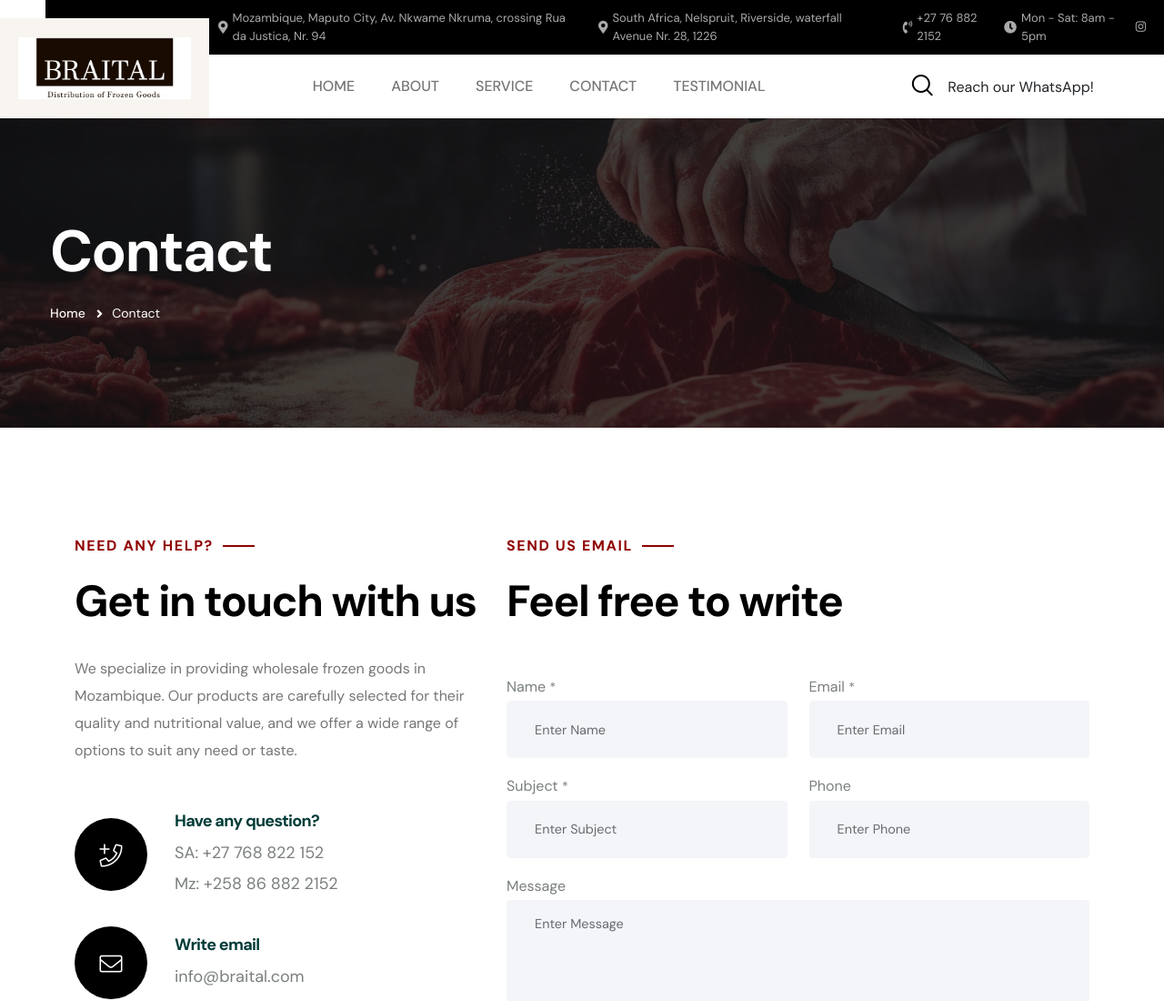
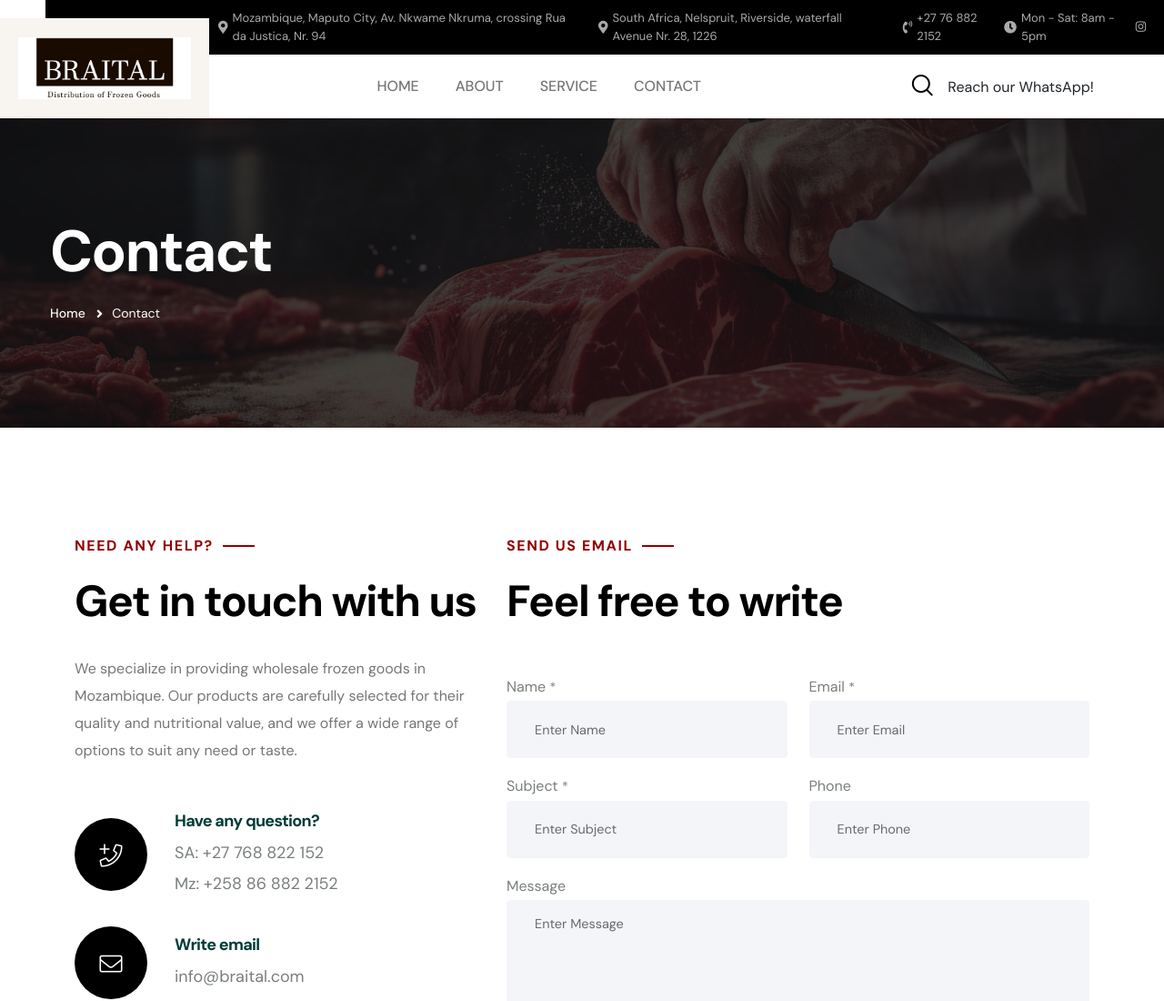
Before and after one commit to lopesaiton803/carnes, a plain HTML site: page page-contact.html in a window 1280 px wide. Shown: the top 1100 px of the page at 91% size. Drawn offline with Linux system fonts and the light colour scheme; no server answers; files whose address does not match are found by name.

Commit message:
Atualização do projeto: ajustes e novas funcionalidadesss

```diff
--- a/page-contact.html
+++ b/page-contact.html
@@ -85,7 +85,6 @@
                 <li><a href="#service">Service</a></li>
 
                 <li class="current"><a href="page-contact.html">Contact</a></li>
-                <li><a href="#testimonial">Testimonial</a></li>
 
               </ul>
             </nav>
```
Also changed, not shown: index.html (+0 -1 lines).
